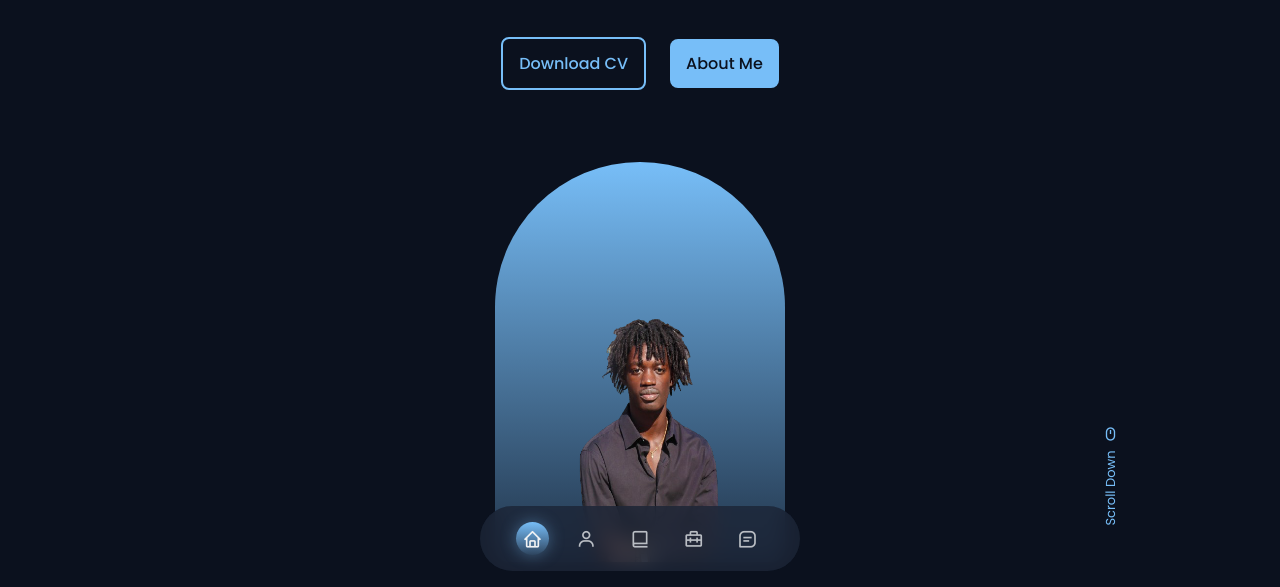
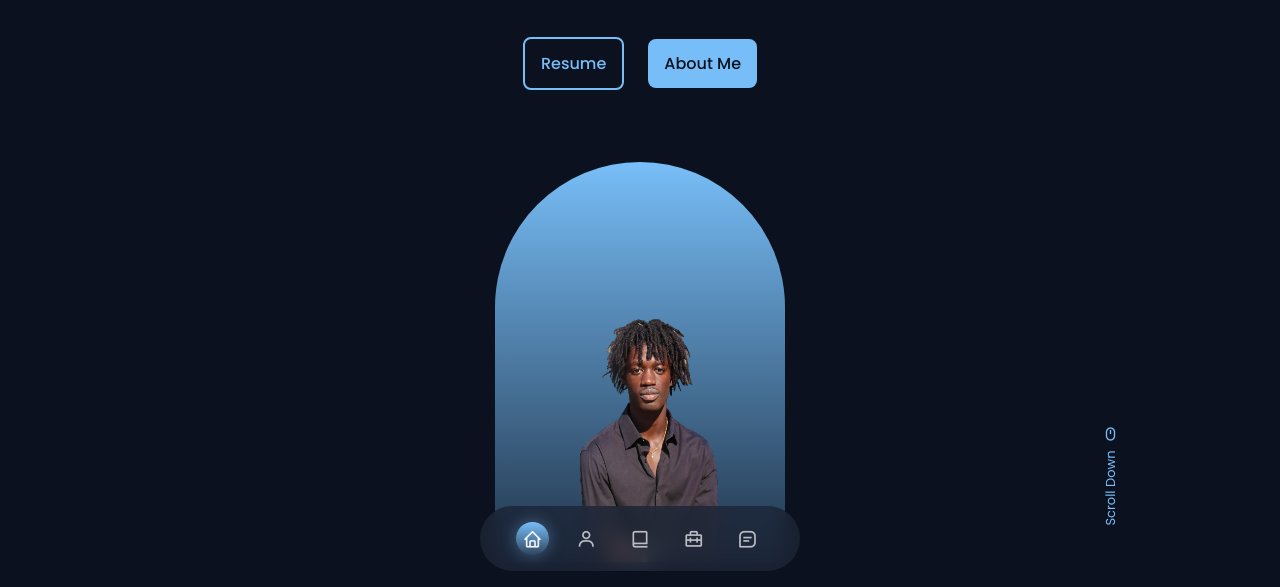
Before and after one commit to Kwqsi/KwasiWebsite, a plain HTML site: page index.html in a window 1280 px wide. Shown: the part 213-800 px from the top of the page. Drawn offline with nearby package versions, Linux system fonts and the light colour scheme.

Commit message:
Added Resume

```diff
--- a/index.html
+++ b/index.html
@@ -72,8 +72,8 @@
                     <h3 class="home__education">Computer Science</h3>
 
                     <div class="home__buttons">
-                        <a download="" href="assets/pdf/Ansel-Cv.pdf" class="button button--ghost">
-                            Download CV
+                        <a download="" href="assets/pdf/Kwasi Sarfo Fosu 7-31-2.pdf" class="button button--ghost">
+                            Resume
                         </a>
                         <a href="#about" class="button">About Me</a>
                     </div>
```
Also changed, not shown: 2 other files.
